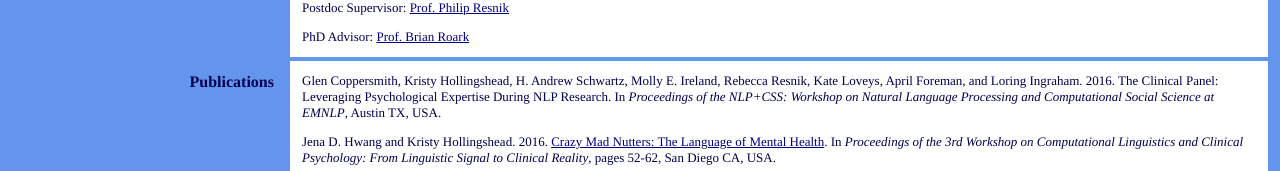
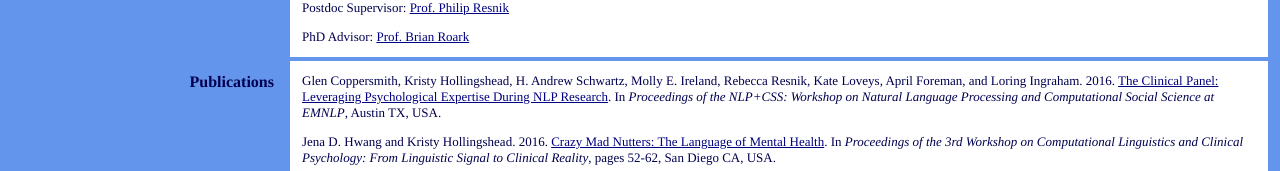
Before and after one commit to hollingk/hollingk.github.io, a plain HTML site: page index.html in a window 1280 px wide. Shown: the part 597-768 px from the top of the page. Drawn offline with Linux system fonts and the light colour scheme.

Commit message:
added Anthology links

```diff
--- a/index.html
+++ b/index.html
@@ -116,8 +116,8 @@ P.section
       <A NAME="publications">
     </TD>
     <TD class="right">
-      <P>Glen Coppersmith, Kristy Hollingshead, H. Andrew Schwartz, Molly E. Ireland, Rebecca Resnik, Kate Loveys, April Foreman, and Loring Ingraham. 2016. The Clinical Panel: Leveraging Psychological Expertise During NLP Research. In <i>Proceedings of the NLP+CSS: Workshop on Natural Language Processing and Computational Social Science at EMNLP</i>, Austin TX, USA.
-      <P>Jena D. Hwang and Kristy Hollingshead. 2016. <a href="http://hollingk.github.io/CLPsych/pdf/CLPsych6.pdf">Crazy Mad Nutters: The Language of Mental Health</a>. In <i>Proceedings of the 3rd Workshop on Computational Linguistics and Clinical Psychology: From Linguistic Signal to Clinical Reality</i>, pages 52-62, San Diego CA, USA.
+      <P>Glen Coppersmith, Kristy Hollingshead, H. Andrew Schwartz, Molly E. Ireland, Rebecca Resnik, Kate Loveys, April Foreman, and Loring Ingraham. 2016. <a href="http://www.aclweb.org/anthology/W/W16/W16-5617.pdf">The Clinical Panel: Leveraging Psychological Expertise During NLP Research</a>. In <i>Proceedings of the NLP+CSS: Workshop on Natural Language Processing and Computational Social Science at EMNLP</i>, Austin TX, USA.
+      <P>Jena D. Hwang and Kristy Hollingshead. 2016. <a href="http://www.aclweb.org/anthology/W/W16/W16-0306.pdf">Crazy Mad Nutters: The Language of Mental Health</a>. In <i>Proceedings of the 3rd Workshop on Computational Linguistics and Clinical Psychology: From Linguistic Signal to Clinical Reality</i>, pages 52-62, San Diego CA, USA.
       <!--<P>Greg Dubbin, Archna Bhatia, Bonnie J. Dorr, Adam Dalton, Kristy Hollingshead, Ian Perera, Suriya Kandaswamy and Jena D. Hwang. 2016. Event Nugget Detection and Argument Extraction with DISCERN. In Proceedings of the 29th International Florida Artificial Intelligence Research Society (FLAIRS) Conference, Key Largo FL, USA.-->
       <P>Glen Coppersmith, Mark Dredze, Craig Harman, and Kristy Hollingshead. 2015. <a href="http://www.aclweb.org/anthology/W/W15/W15-1201.pdf">From ADHD to SAD: Analyzing the Language of Mental Health on Twitter through Self-Reported Diagnoses</a>. In <i>Proceedings of the 2nd Workshop on Computational Linguistics and Clinical Psychology: From Linguistic Signal to Clinical Reality</i>, pages 1-10, Denver CO, USA.
       <P>Margaret Mitchell, Kristy Hollingshead, and Glen Coppersmith. 2015. <a href="http://www.aclweb.org/anthology/W/W15/W15-1202.pdf">Quantifying the Language of Schizophrenia in Social Media</a>. In <i>Proceedings of the 2nd Workshop on Computational Linguistics and Clinical Psychology: From Linguistic Signal to Clinical Reality</i>, pages 11-20, Denver CO, USA.
```
